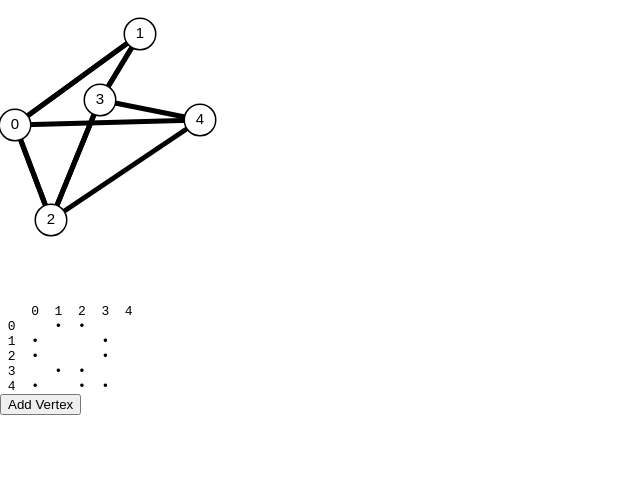
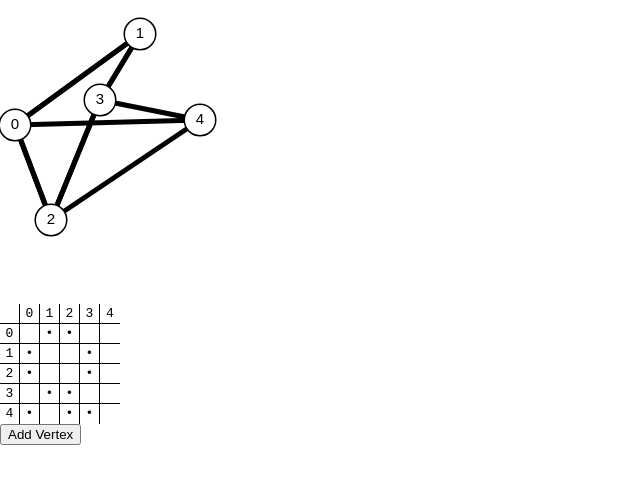
Before and after one commit to MaxShvets/graph-editor, a React (Create React App) app: page / in a window 1280 px wide. Shown: the top 484 px of the page, without its empty margins (0-640 px from the left). Built offline with nearby package versions, Linux system fonts and the light colour scheme.

Commit message:
Restyled vertices editor

```diff
--- a/src/App.css
+++ b/src/App.css
@@ -1,7 +1,3 @@
-.graph-editor {
+#root {
     font-family: monospace;
 }
-
-.adjacency-indicator:hover {
-    cursor: pointer;
-}
--- /dev/null
+++ b/src/GraphEditor.css
@@ -0,0 +1,27 @@
+.row, .heading {
+    display: flex;
+}
+
+.cell {
+    width: 20px;
+    height: 20px;
+    text-align: center;
+    line-height: 20px;
+    -webkit-box-sizing: border-box;
+    -moz-box-sizing: border-box;
+    box-sizing: border-box;
+    border-right: 1px solid #000;
+    border-bottom: 1px solid #000;
+}
+
+.row:last-child .cell {
+    border-bottom: none;
+}
+
+.row .cell:last-child {
+    border-right: none;
+}
+
+.adjacency-indicator:hover {
+    cursor: pointer;
+}
--- a/src/GraphEditor.tsx
+++ b/src/GraphEditor.tsx
@@ -1,18 +1,20 @@
 import * as React from "react";
 import {Graph} from "./Graph";
+import "./GraphEditor.css";
 
 const nbsp : string = String.fromCharCode(160);
 const bullet : string = String.fromCharCode(8226);
+const cellClassname: string = "adjacency-indicator";
 
-function cell(content: string | number, key: string | number, onclick?: () => void) : JSX.Element {
+function cell(content: string | number, className: string, key: string | number, onclick?: () => void) : JSX.Element {
     const contentStr : string = typeof content === "string" ? content : content.toString();
     return (
-        <span
-            className={"adjacency-indicator"}
+        <div
+            className={"cell " + className}
             key={key}
             onClick={onclick}>
-            {nbsp + contentStr + nbsp}
-        </span>
+            {contentStr}
+        </div>
     );
 }
 
@@ -26,9 +28,9 @@ export class GraphEditor extends React.Component<IGraphEditorProps, object> {
     public render() {
         const graph : Graph = this.props.graph;
         const legendUpper : JSX.Element[] = [
-            cell(nbsp, "padding"),
+            cell("", "padding", "padding"),
             ...graph.map((_, vertex : number) => {
-                return cell(vertex, vertex);
+                return cell(vertex, "legend", vertex);
             }),
         ];
 
@@ -45,18 +47,18 @@ export class GraphEditor extends React.Component<IGraphEditorProps, object> {
                     clickHandler = () => {this.props.updateGraph(graph.addEdge(vertex, otherVertex))}
                 }
 
-                return cell(adjacencyIndicator, otherVertex, clickHandler);
+                return cell(adjacencyIndicator, cellClassname, otherVertex, clickHandler);
             });
 
             return (
-                <div key={vertex}>
-                    {[cell(vertex, "legend"), ...row]}
+                <div className={"row"} key={vertex}>
+                    {[cell(vertex, "legend", "legend"), ...row]}
                 </div>
             )
         });
 
         const adjacencyMatrixWithLegend : JSX.Element[] = [
-            <div key={"legend-row"}>{legendUpper}</div>,
+            <div className={"row heading"} key={"legend-row"}>{legendUpper}</div>,
             ...adjacencyMatrix
         ];
 
```
